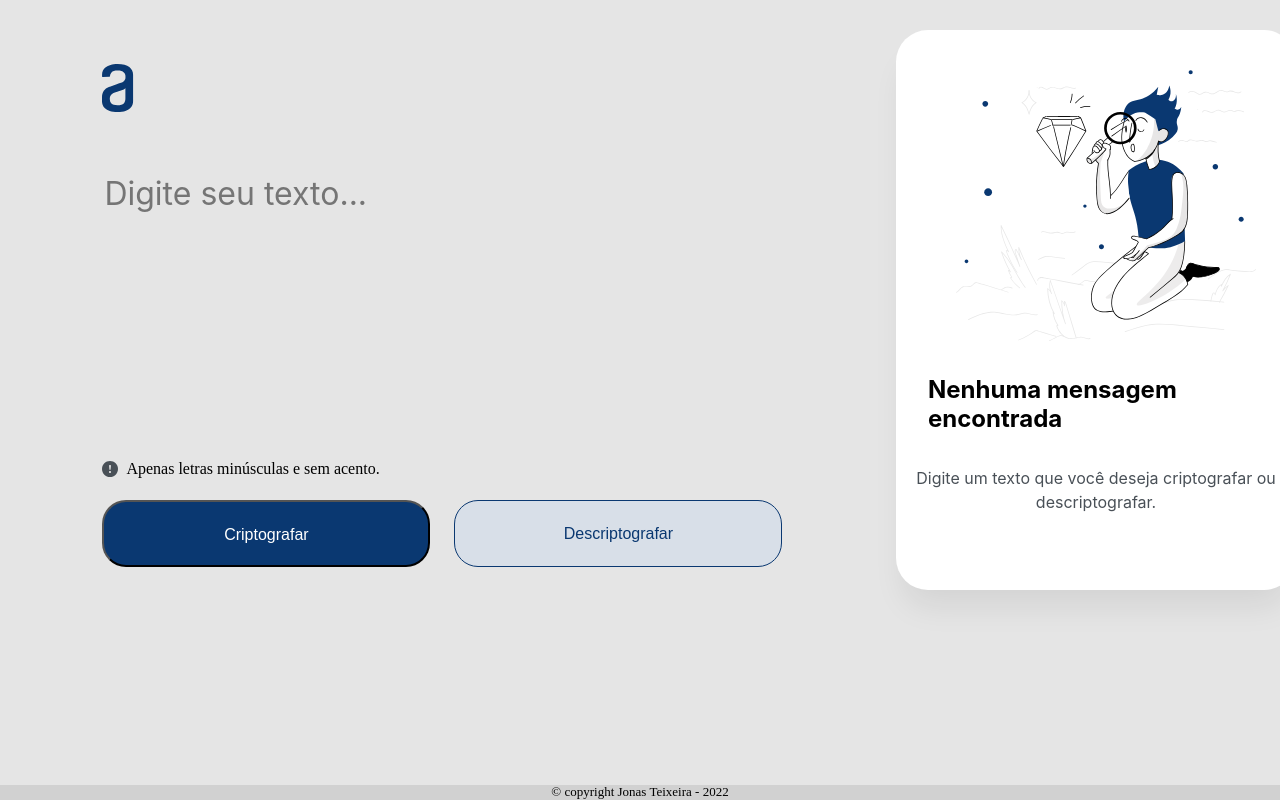
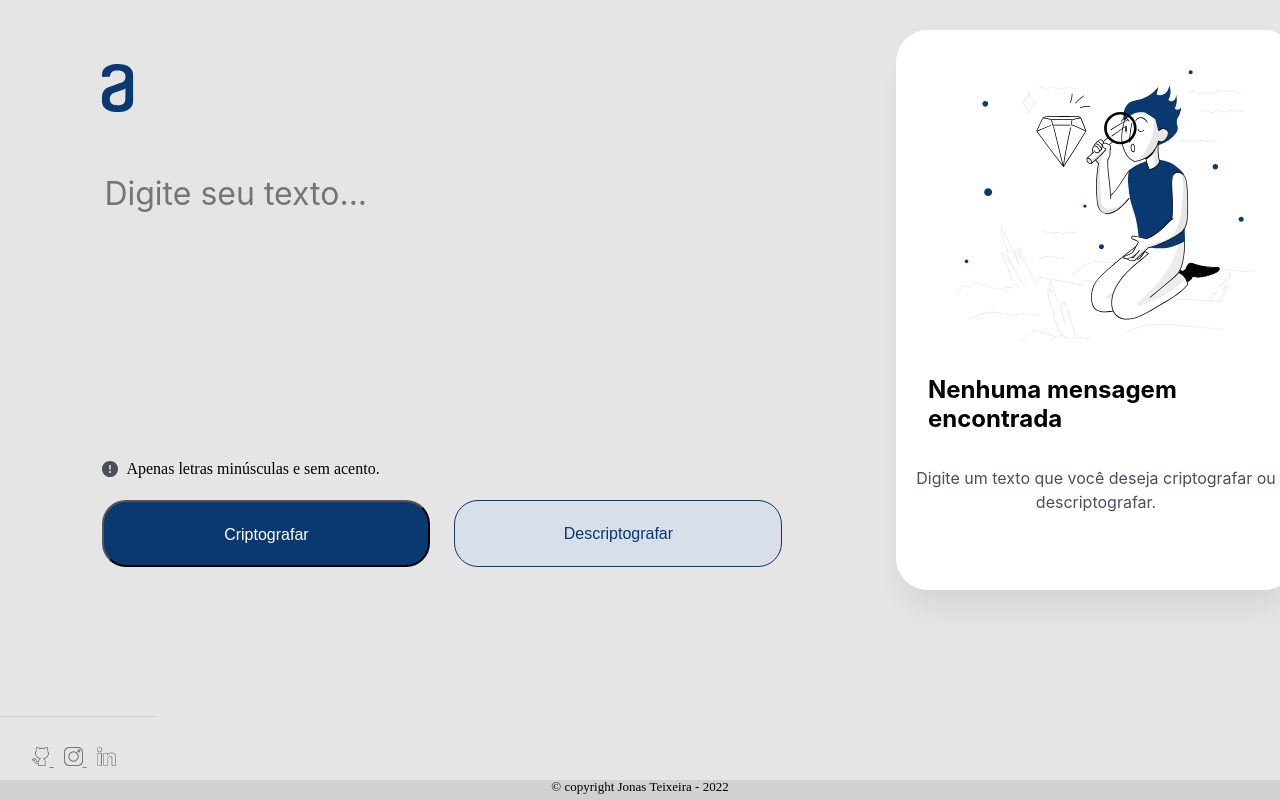
Before and after one commit to JonasTeiAlencar/Challenge-Cripto, a plain HTML site: page index.html in a window 1280 px wide. Drawn offline with Linux system fonts and the light colour scheme.

Commit message:
Uma Atualização nas redes sociais

```diff
--- a/index.html
+++ b/index.html
@@ -54,6 +54,18 @@
       <div>
         <p id="copy">&copy; copyright Jonas Teixeira - 2022</p>
       </div>
+      <div id="social-mobile--body">
+        <div id="social-mobile">
+            <a class="rede" href="https://github.com/JonasTeiAlencar" target="_blank">
+                <img id="gi" src="assets/githubmob.png" alt="github" width="19">
+            </a>
+            <a class="rede" href="http://www.instagram.com/jonasteixeiraa_/" target="_blank">
+                <img id='inst' src="assets/instagrammob.png" alt="Instagram" width="19">
+            </a>
+            <a class="rede" href="https://www.linkedin.com/in/jonas-teixeira-b69716209/" target="_blank">
+                <img id='lin' src="assets/linkedinmob.png" alt="Linkdin" width="19">
+            </a>
+        </div>
     </footer>
   </body>
 </html>
--- a/style.css
+++ b/style.css
@@ -204,13 +204,47 @@ body {
 #copy {
   background: rgb(209, 209, 209);
   width: 100%;
-    height: 15px;
+  height: 20px;
   position: absolute;
   bottom: 0;
   left: 0;
   font-size: 13px;
   color: #000000;
   text-align: center;
+}
 
+#social-mobile--body {
+  box-sizing: border-box;
+  padding: 2%;
+  display: inline;
+  position: fixed;
+  flex-direction: column;
+  flex-wrap: wrap;
+  bottom: 0;
+  left: 0;
+  opacity: 0.5;
+}
+
+#social-mobile--body {
+  display: flex;
+  border-top: 1px solid#4b4b4b4b;
+  justify-content: center;
+  align-items: center;
 
 }
+
+#social-mobile {
+  justify-content: center;
+  align-items: center;
+  padding: 5px;
+}
+
+#social-mobile a {
+  margin-right: 10px;
+}
+
+#social-mobile a img:hover {
+  color: #e5e5e5;
+  border-top: 2px solid black;
+  transform: scale(1.5);
+}
```
Also changed, not shown: assets/githubmob.png (added), assets/instagrammob.png (added), assets/linkedinmob.png (added). Lines whose indentation alone changed are shown as unchanged.
